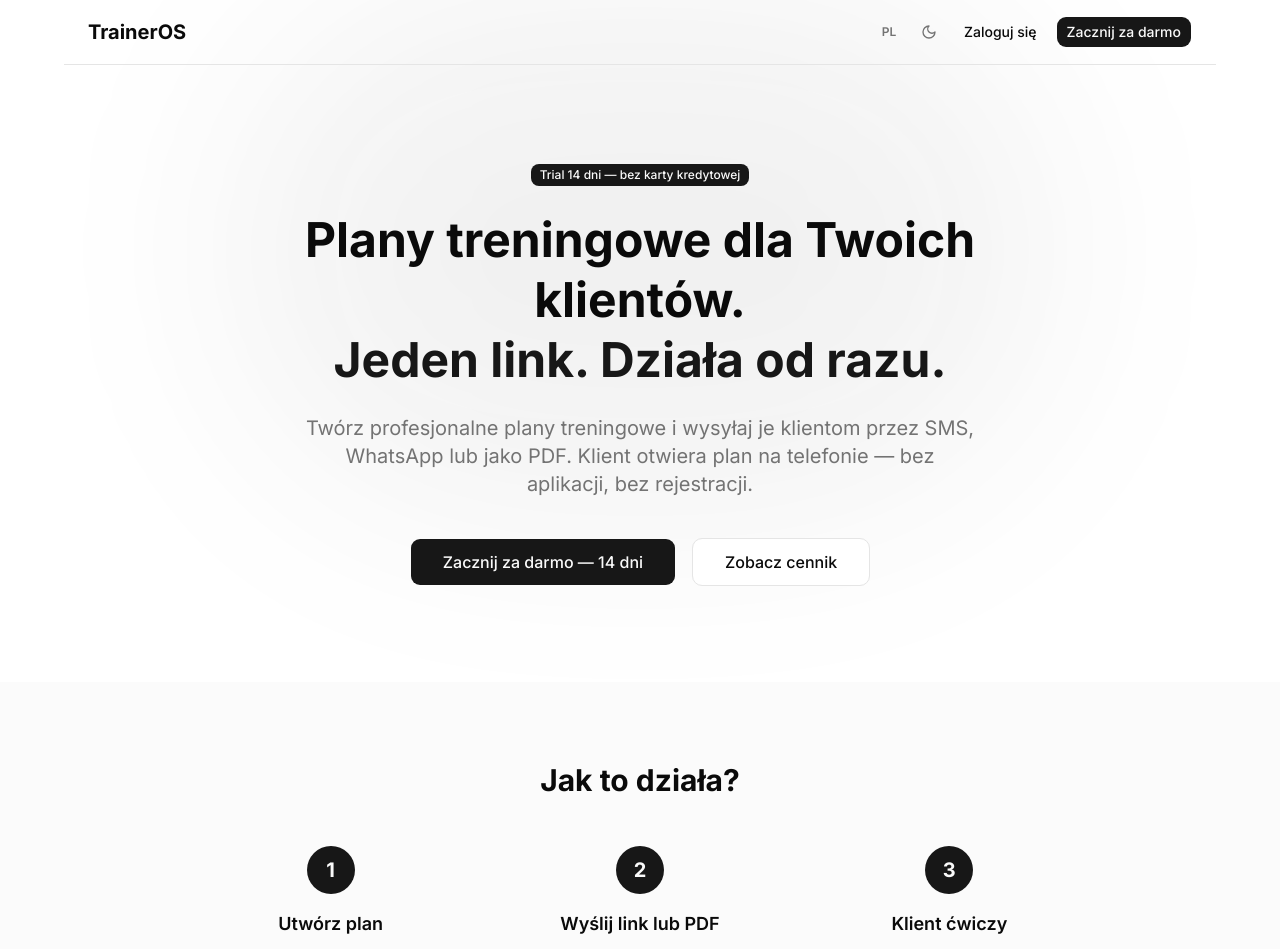
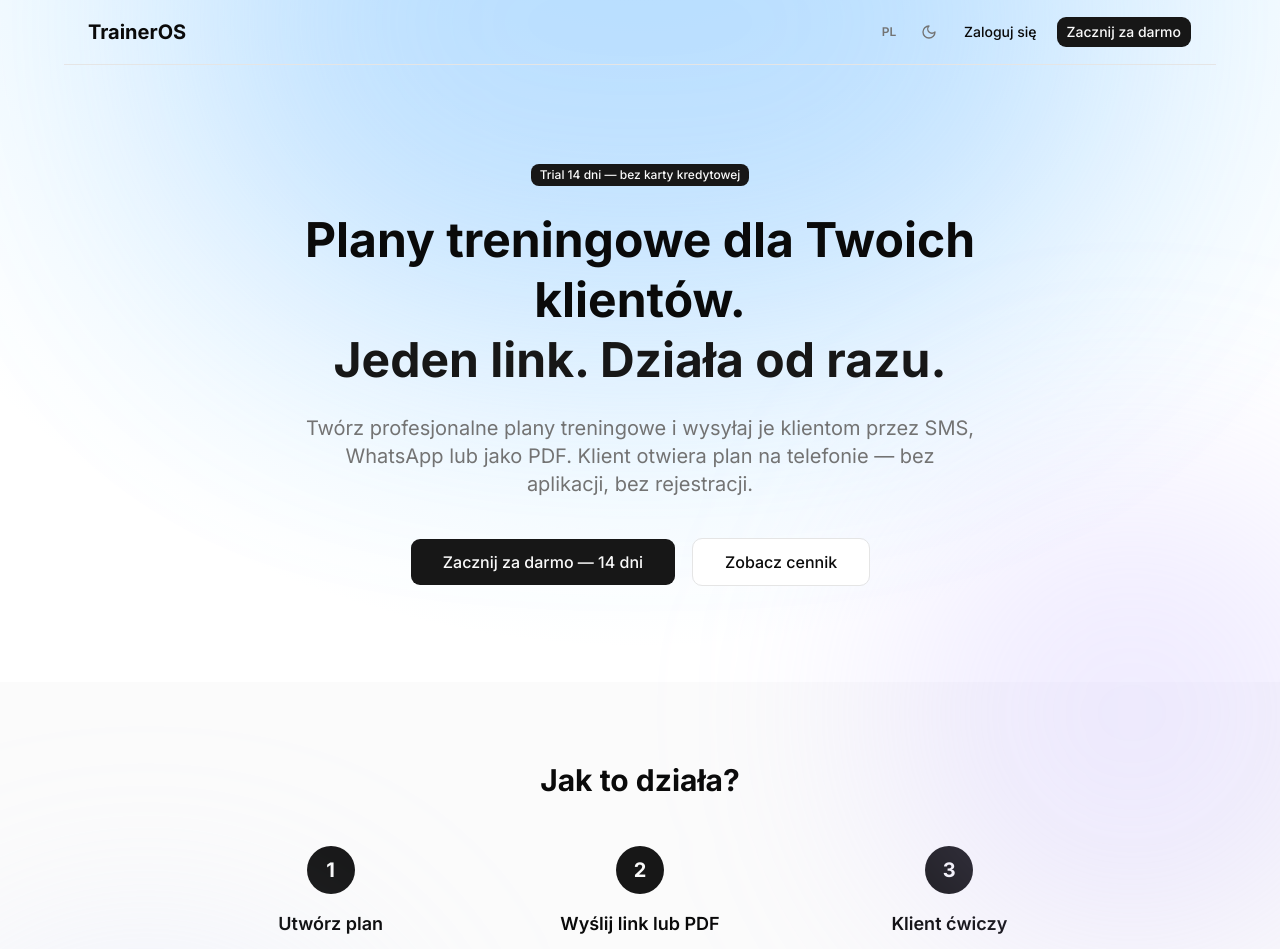
Before and after one commit to piotrchuchla9/traineros, a Next.js app: page / in a window 1280 px wide. Shown: the top 949 px of the page. Built offline with nearby package versions, Linux system fonts and the light colour scheme; no server answers.

Commit message:
feat: UI Background

```diff
--- a/app/globals.css
+++ b/app/globals.css
@@ -129,6 +129,20 @@
   }
 }
 
+/* Ambient background glow — applied on page wrappers */
+.app-bg {
+  background-image:
+    radial-gradient(ellipse 70% 45% at 50% -10%, oklch(0.84 0.10 240 / 0.45), transparent),
+    radial-gradient(ellipse 50% 35% at 92% 100%, oklch(0.80 0.08 280 / 0.28), transparent);
+}
+
+.dark .app-bg {
+  background-image:
+    radial-gradient(ellipse 70% 40% at 50% -10%, oklch(0.48 0.14 250 / 0.45), transparent),
+    radial-gradient(ellipse 45% 30% at 88% 100%, oklch(0.42 0.12 270 / 0.28), transparent),
+    radial-gradient(ellipse 30% 25% at 6% 65%, oklch(0.38 0.10 240 / 0.18), transparent);
+}
+
 @media print {
   body {
     background: white !important;
--- a/app/page.tsx
+++ b/app/page.tsx
@@ -12,9 +12,11 @@ export default async function LandingPage() {
   const l = t.landing
 
   return (
-    <div className="min-h-screen bg-background relative overflow-hidden">
+    <div className="min-h-screen bg-background app-bg relative overflow-hidden">
       <div className="pointer-events-none absolute inset-0 z-0" aria-hidden>
-        <div className="absolute left-1/2 top-0 -translate-x-1/2 w-[800px] h-[500px] rounded-full bg-primary/10 blur-[120px] opacity-60" />
+        <div className="absolute left-1/2 top-[-15%] -translate-x-1/2 w-[900px] h-[600px] rounded-full bg-blue-300/40 dark:bg-blue-500/20 blur-[130px]" />
+        <div className="absolute right-[-8%] top-1/4 w-[500px] h-[500px] rounded-full bg-violet-300/25 dark:bg-violet-500/15 blur-[110px]" />
+        <div className="absolute left-[-5%] bottom-1/4 w-[420px] h-[420px] rounded-full bg-indigo-200/30 dark:bg-indigo-500/15 blur-[120px]" />
       </div>
       {/* Nav */}
       <nav className="relative z-10 border-b border-border px-6 py-4 flex items-center justify-between max-w-6xl mx-auto">
--- a/components/shared/AppLayout.tsx
+++ b/components/shared/AppLayout.tsx
@@ -29,7 +29,7 @@ export function AppLayout({ children }: { children: React.ReactNode }) {
   }
 
   return (
-    <div className="min-h-screen flex flex-col bg-background">
+    <div className="min-h-screen flex flex-col bg-background app-bg">
       <NavigationProgress />
       <header className="bg-card border-b border-border sticky top-0 z-40">
         <div className="max-w-6xl mx-auto px-4 sm:px-6 h-14 flex items-center justify-between">
```
